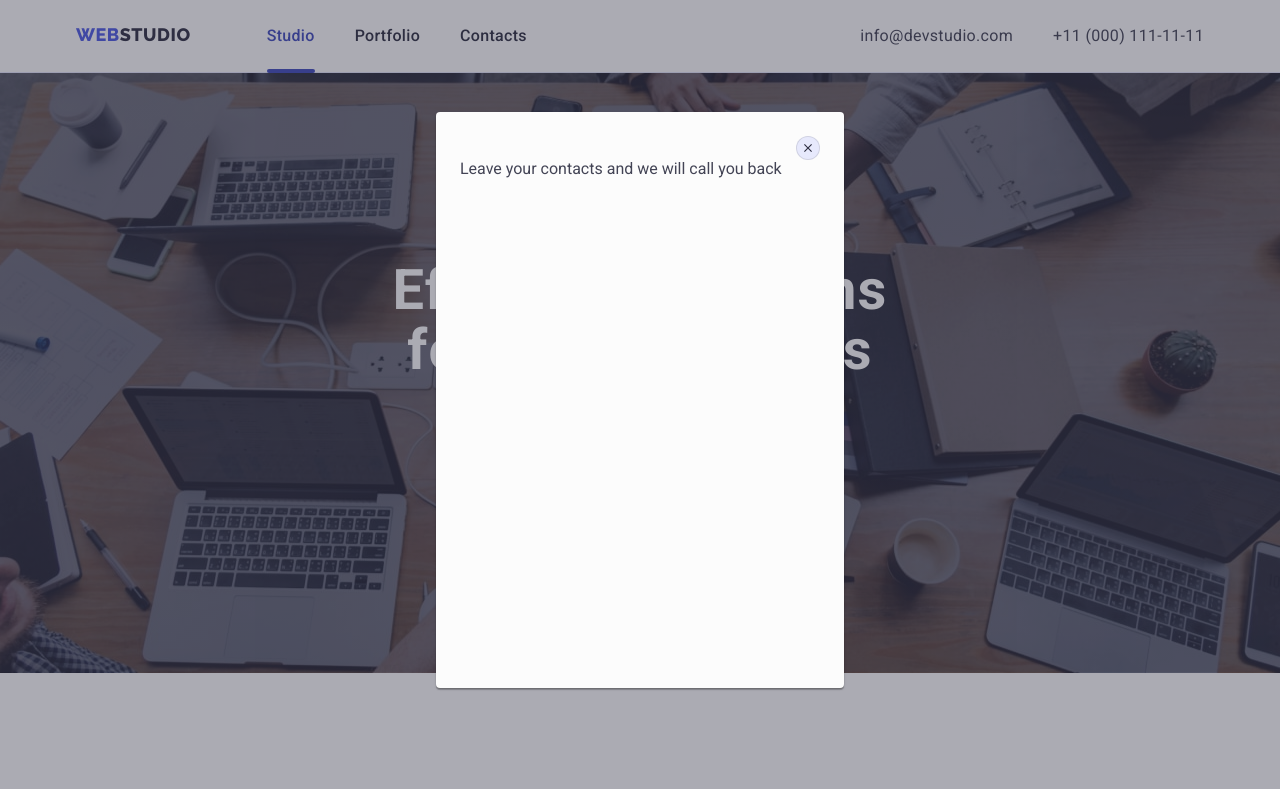
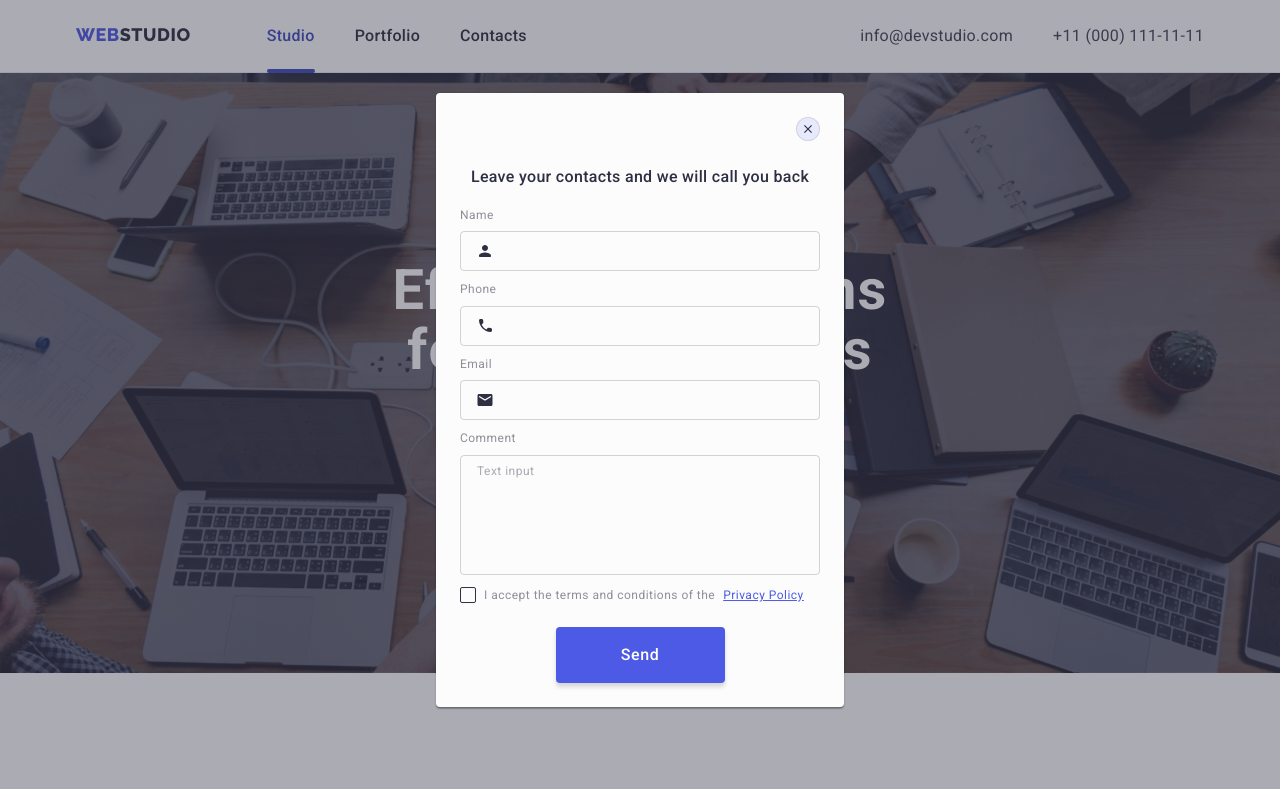
Before and after one commit to OleksiiDmytruk/goit-markup-hw-06, a plain HTML site: page index.html in a window 1280 px wide. Both pictures are taken after a click on the button "Order Service". Shown: the top 789 px of the page. Drawn offline with nearby package versions, Linux system fonts and the light colour scheme.

Commit message:
modal-form

```diff
--- a/css/styles.css
+++ b/css/styles.css
@@ -48,6 +48,9 @@ h4,
 h5,
 h6 {
   margin: 0;
+}
+input {
+  padding: 0;
 }
 .visually-hidden {
   position: absolute;
@@ -493,7 +496,7 @@ h6 {
   border-radius: 4px;
   background-color: transparent;
   padding-left: 16px;
-  font-size: 14px;
+  font-size: 18px;
   line-height: 1.3;
   letter-spacing: 0.04em;
   color: var(--color-text-akcent);
@@ -551,7 +554,7 @@ h6 {
 }
 .modal {
   width: 408px;
-  height: 576px;
+  min-height: 576px;
   position: absolute;
   top: 50%;
   left: 50%;
@@ -578,6 +581,7 @@ h6 {
   align-items: center;
   cursor: pointer;
   transition: background 250ms cubic-bezier(0.4, 0, 0.2, 1);
+  margin-bottom: 24px;
 }
 .modal-closing-icon {
   width: 8px;
@@ -594,3 +598,121 @@ h6 {
 .modal-btn:focus .modal-closing-icon {
   fill: var(--color-btn-text-akcent);
 }
+.modal-title {
+  font-weight: 500;
+  font-size: 16px;
+  line-height: 1.5;
+  text-align: center;
+  letter-spacing: 0.02em;
+  color: var(--color-title);
+  margin-bottom: 16px;
+}
+
+.modal-form-wrap {
+  position: relative;
+  margin-bottom: 8px;
+}
+.modal-form-label {
+  font-size: 12px;
+  line-height: 1.17;
+  letter-spacing: 0.04em;
+  color: var(--color-customers-icon);
+}
+.modal-form-input {
+  width: 360px;
+  height: 40px;
+  border: 1px solid rgba(46, 47, 66, 0.2);
+  background-color: transparent;
+  border-radius: 4px;
+  font-size: 18px;
+  line-height: 1.3;
+  letter-spacing: 0.04em;
+  color: var(--color-title);
+  padding-left: 38px;
+  margin-top: 8px;
+  transition: border 250ms cubic-bezier(0.4, 0, 0.2, 1);
+}
+.modal-form-icon {
+  position: absolute;
+  left: 16px;
+  bottom: 8px;
+  width: 18px;
+  height: 24px;
+  fill: var(--color-title);
+  transition: fill 250ms cubic-bezier(0.4, 0, 0.2, 1);
+}
+.comment {
+  padding: 8px 16px;
+  height: 120px;
+  resize: none;
+}
+.comment::placeholder {
+  font-size: 12px;
+  line-height: 1.17;
+  letter-spacing: 0.04em;
+  color: rgba(46, 47, 66, 0.4);
+}
+.modal-form-input:hover,
+.modal-form-input:focus,
+.modal-form-input:not(:placeholder-shown) {
+  border: 1px solid var(--color-btn-text);
+  outline: none;
+}
+.modal-form-input:hover + .modal-form-icon,
+.modal-form-input:focus + .modal-form-icon,
+.modal-form-input:not(:placeholder-shown) + .modal-form-icon {
+  fill: var(--color-btn-text);
+}
+.check {
+  display: flex;
+  gap: 8px;
+  align-items: center;
+}
+.check span {
+  width: 16px;
+  height: 16px;
+  background-color: transparent;
+  border: 1px solid var(--color-title);
+  border-radius: 2px;
+  display: flex;
+  align-items: center;
+  justify-content: center;
+  fill: transparent;
+  transition: background 250ms cubic-bezier(0.4, 0, 0.2, 1);
+}
+.modal-check-icon {
+  width: 10px;
+  height: 8px;
+}
+.check-input:checked + .check span {
+  background-color: var(--color-btn-text);
+  border: none;
+  fill: var(--color-text-akcent);
+}
+.modal-form-link {
+  text-decoration-line: underline;
+  color: var(--color-btn-text);
+}
+
+.modal-form-btn {
+  display: block;
+  margin: 0 auto;
+  width: 169px;
+  height: 56px;
+  background: var(--color-btn-text);
+  box-shadow: 0px 4px 4px rgba(0, 0, 0, 0.15);
+  border-radius: 4px;
+  border: none;
+  font-weight: 500;
+  font-size: 16px;
+  line-height: 1.5;
+  letter-spacing: 0.04em;
+  color: var(--color-btn-text-akcent);
+  margin-top: 24px;
+  padding: 0;
+  transition: background 250ms cubic-bezier(0.4, 0, 0.2, 1);
+}
+.modal-form-btn:hover,
+.modal-form-btn:focus {
+  background: var(--color-btn-bgd-akcent);
+}
--- a/index.html
+++ b/index.html
@@ -444,6 +444,78 @@
           </svg>
         </button>
         <p class="modal-title">Leave your contacts and we will call you back</p>
+        <form class="modal-form">
+          <div class="modal-form-wrap">
+            <label>
+              <span class="modal-form-label"> Name</span>
+              <input
+                type="text"
+                class="modal-form-input"
+                name="user-name"
+                placeholder=" "
+              />
+              <svg class="modal-form-icon">
+                <use href="./images/icons.svg#icon-person"></use>
+              </svg>
+            </label>
+          </div>
+          <div class="modal-form-wrap">
+            <label>
+              <span class="modal-form-label">Phone</span>
+              <input
+                type="tel"
+                class="modal-form-input"
+                name="phone"
+                placeholder=" "
+              />
+              <svg class="modal-form-icon">
+                <use href="./images/icons.svg#icon-phone"></use>
+              </svg>
+            </label>
+          </div>
+          <div class="modal-form-wrap">
+            <label>
+              <span class="modal-form-label">Email</span>
+              <input
+                type="email"
+                class="modal-form-input"
+                name="email"
+                placeholder=" "
+              />
+              <svg class="modal-form-icon">
+                <use href="./images/icons.svg#icon-email"></use>
+              </svg>
+            </label>
+          </div>
+          <div class="modal-form-wrap">
+            <label>
+              <span class="modal-form-label">Comment</span>
+              <textarea
+                class="modal-form-input comment"
+                name="comment"
+                placeholder="Text input"
+              ></textarea>
+            </label>
+          </div>
+          <div>
+            <input
+              type="checkbox"
+              class="check-input visually-hidden"
+              name="user-privacy"
+              id="user-privacy"
+              value="true"
+            />
+            <label for="user-privacy" class="modal-form-label check">
+              <span>
+                <svg class="modal-check-icon">
+                  <use href="./images/icons.svg#icon-check"></use></svg
+              ></span>
+              I accept the terms and conditions of the
+              <a href="" class="modal-form-link">Privacy Policy</a>
+            </label>
+          </div>
+          <button class="modal-form-btn" type="submit">Send</button>
+        </form>
       </div>
     </div>
     <script src="./js/modal.js"></script>
```
Also changed, not shown: portfolio.html (+19 -1 lines).
